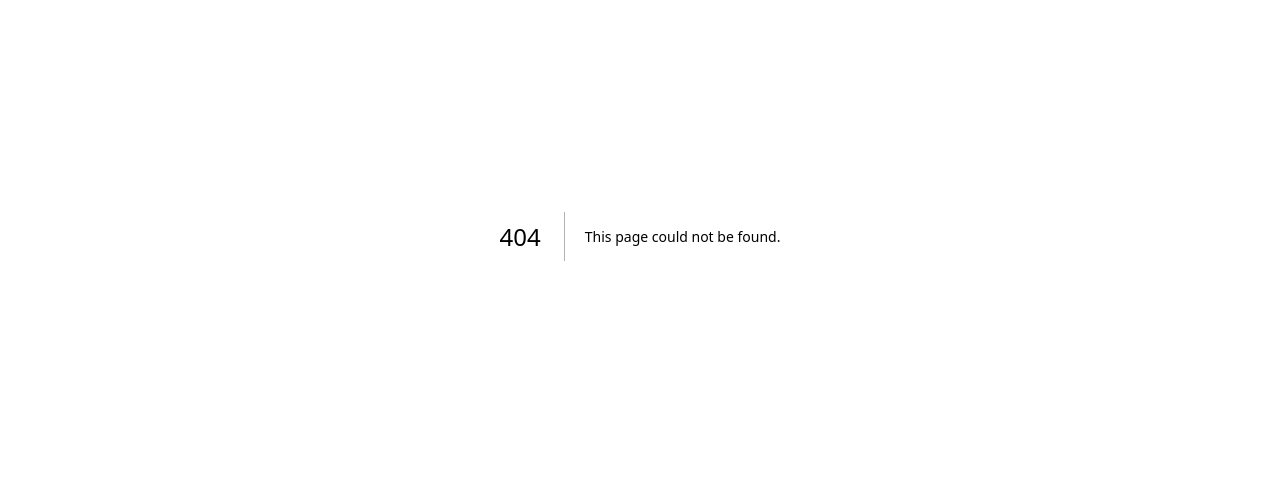
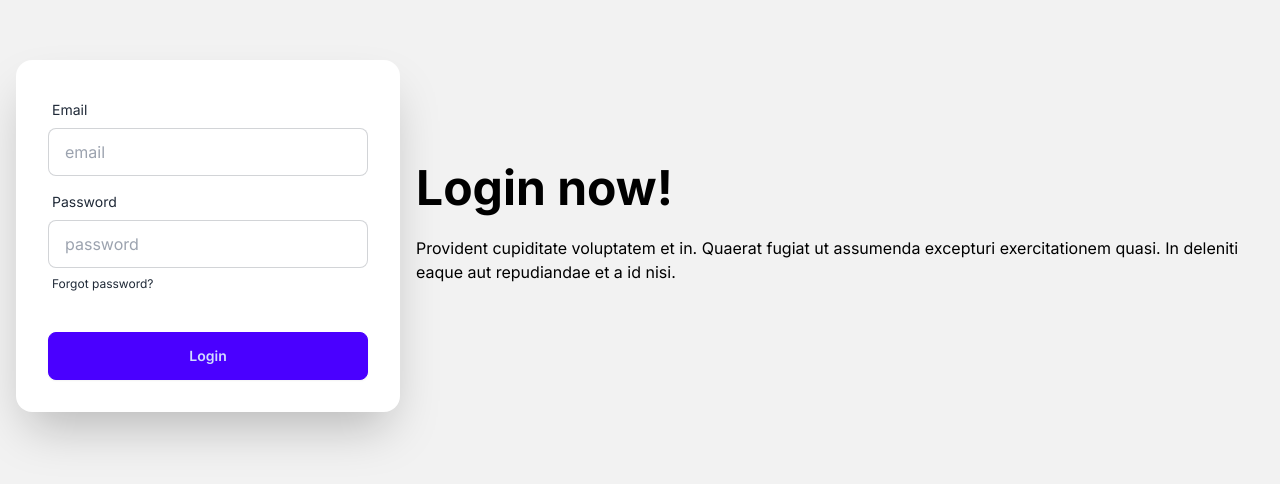
Before and after one commit to zyzCodes/Penny-Wise, a Next.js app in the folder front-end/budget/: page /sign-in in a window 1280 px wide. Before the commit this address had no page. Shown: the part 164-648 px from the top of the page. Built offline with nearby package versions, Linux system fonts and the light colour scheme.

Commit message:
added log-in page

```diff
--- a/front-end/budget/app/page.tsx
+++ b/front-end/budget/app/page.tsx
@@ -1,4 +1,5 @@
 import Image from "next/image";
+import Link from "next/link";
 
 export default function Home() {
   return (
@@ -9,7 +10,9 @@
           <div className="max-w-md">
             <h1 className="mb-5 text-5xl font-bold">Budgeting Application</h1>
             <p className="mb-5">Provident cupiditate voluptatem et in. Quaerat fugiat ut assumenda excepturi exercitationem quasi. In deleniti eaque aut repudiandae et a id nisi.</p>
-            <button className="btn btn-primary">Get Started</button>
+            <Link href="sign-in/">
+              <button className="btn btn-primary">Get Started</button>
+            </Link>
           </div>
         </div>
       </div>
--- /dev/null
+++ b/front-end/budget/app/sign-in/page.tsx
@@ -0,0 +1,34 @@
+export default function SignIn() {
+    return (
+        <div className="hero min-h-screen bg-base-200">
+            <div className="hero-content flex-col lg:flex-row-reverse">
+                <div className="text-center lg:text-left">
+                <h1 className="text-5xl font-bold">Login now!</h1>
+                <p className="py-6">Provident cupiditate voluptatem et in. Quaerat fugiat ut assumenda excepturi exercitationem quasi. In deleniti eaque aut repudiandae et a id nisi.</p>
+                </div>
+                <div className="card shrink-0 w-full max-w-sm shadow-2xl bg-base-100">
+                <form className="card-body">
+                    <div className="form-control">
+                    <label className="label">
+                        <span className="label-text">Email</span>
+                    </label>
+                    <input type="email" placeholder="email" className="input input-bordered" required />
+                    </div>
+                    <div className="form-control">
+                    <label className="label">
+                        <span className="label-text">Password</span>
+                    </label>
+                    <input type="password" placeholder="password" className="input input-bordered" required />
+                    <label className="label">
+                        <a href="#" className="label-text-alt link link-hover">Forgot password?</a>
+                    </label>
+                    </div>
+                    <div className="form-control mt-6">
+                    <button className="btn btn-primary">Login</button>
+                    </div>
+                </form>
+                </div>
+            </div>
+        </div>
+    );
+}
```
